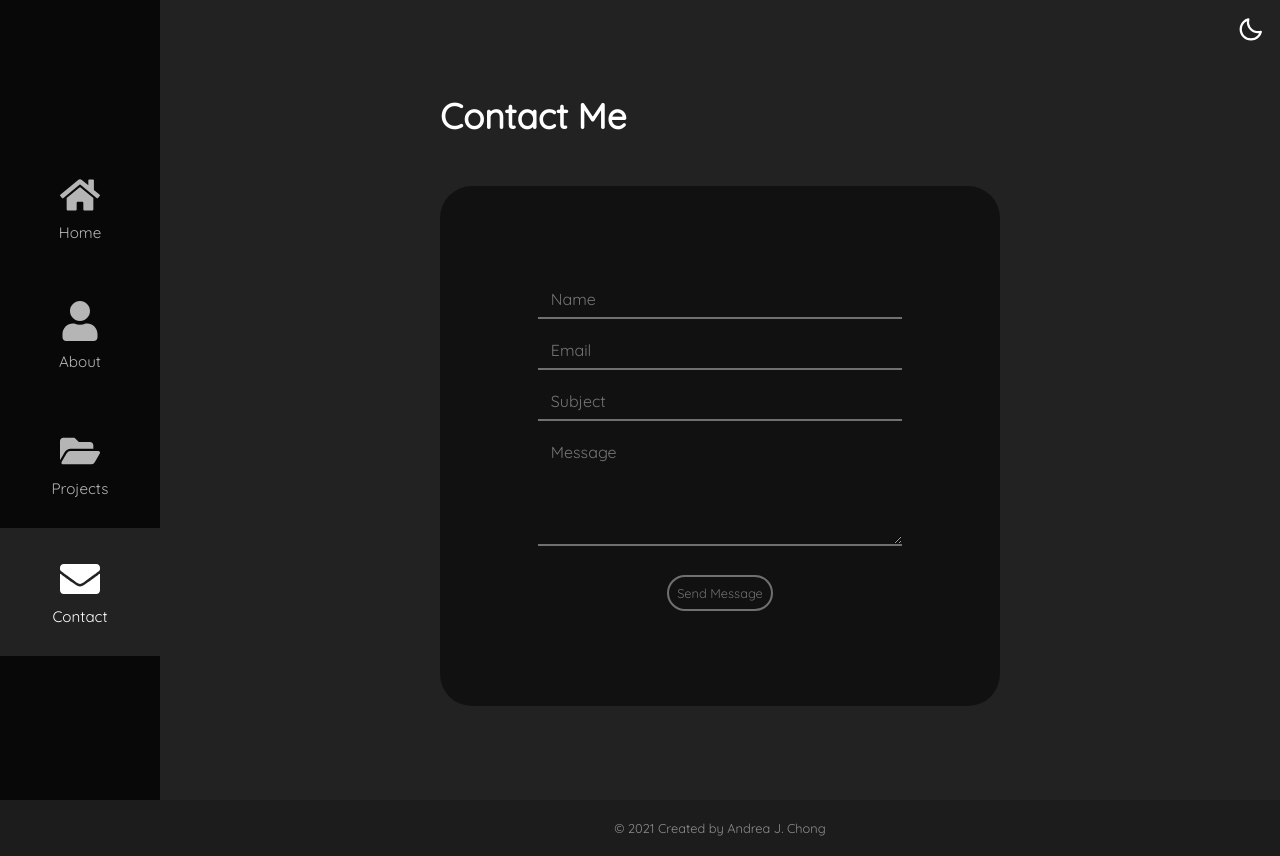
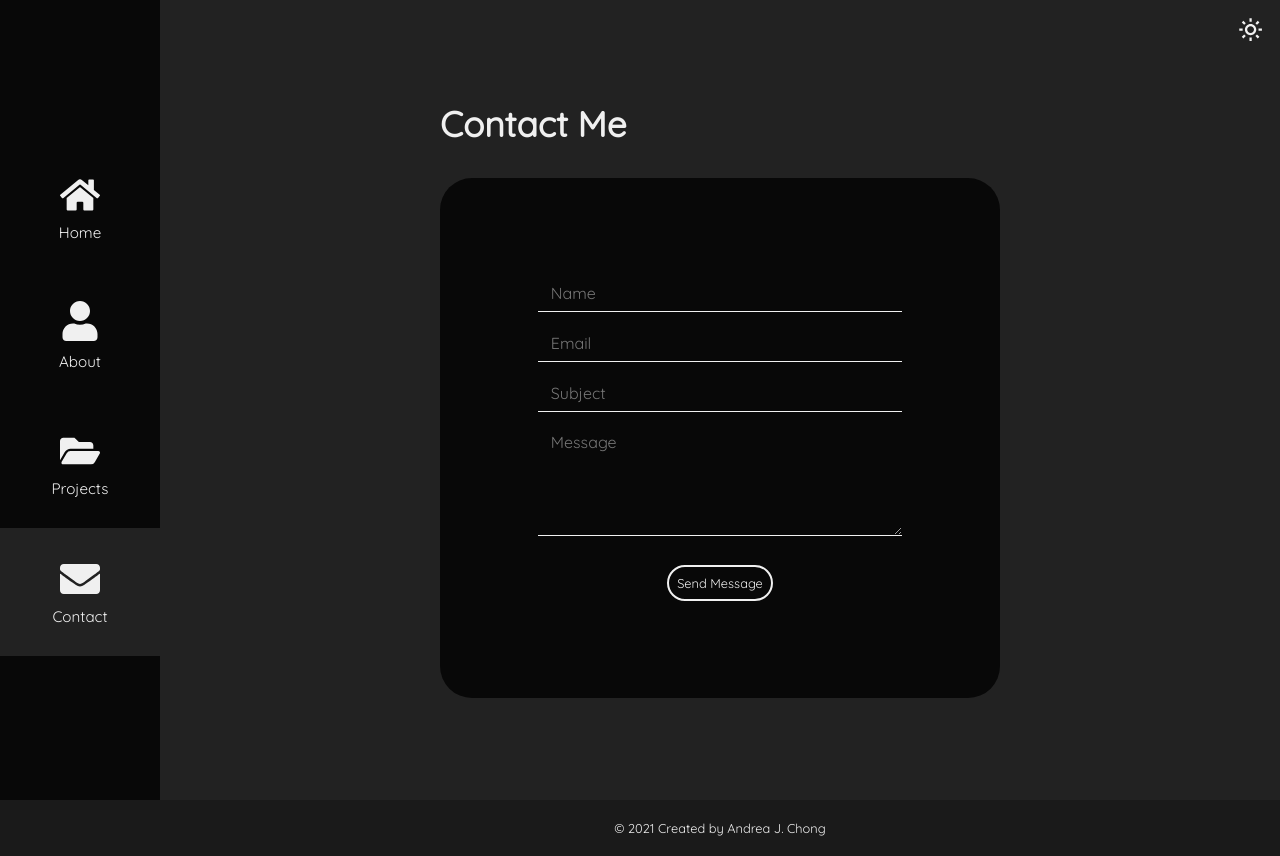
Before and after one commit to uhsandrea/my-portfolio, a React (Create React App) app: page /#/contact in a window 1280 px wide. Built offline with nearby package versions, Linux system fonts and the light colour scheme; no server answers.

Commit message:
Update Theme

```diff
--- a/src/App.js
+++ b/src/App.js
@@ -5,7 +5,7 @@ import Home from './components/Home';
 import About from './components/About';
 import Projects from './components/Projects';
 import Contact from './components/Contact';
-import Mode from './components/Mode';
+import Theme from './components/Theme';
 import Footer from './components/Footer';
 
 function App() {
@@ -18,7 +18,7 @@ function App() {
         <Route path="/projects" component={Projects} />
         <Route path="/contact" component={Contact} />
         <Footer />
-        <Mode />
+        <Theme />
       </HashRouter>
     </div>
   );
--- a/src/App.scss
+++ b/src/App.scss
@@ -1,8 +1,25 @@
 @import url("https://fonts.googleapis.com/css2?family=Quicksand&display=swap");
 
-$main-bg: #222222;
-$nav-bg: #080808;
-$font-color: #ffffff;
+$light-dark: #222222;
+$strong-dark: #080808;
+$white: #f0f0f0;
+$dark-white: rgb(219, 219, 219);
+
+:root {
+  --main-bg: #{$light-dark};
+  --nav-bg: #{$strong-dark};
+  --font-color: #{$white};
+  --proj-font-color: #{$white};
+  --proj-btn-hover: #{$strong-dark};
+  --footer-bg: #{rgba($strong-dark, 0.3)};
+}
+
+.light {
+  --main-bg: #{$white};
+  --nav-bg: #{$dark-white};
+  --font-color: #{$strong-dark};
+  --footer-bg: #{rgba($dark-white, 0.45)};
+}
 
 @mixin flex-box($dir: row, $jc: center, $ai: center) {
   display: flex;
@@ -16,19 +33,20 @@ $font-color: #ffffff;
   margin: 0;
   box-sizing: border-box;
   font-family: "Quicksand", sans-serif;
+  transition: all 0.1s ease;
 }
 
 .App {
   width: 100vw;
-  background-color: $main-bg;
-  color: $font-color;
+  background-color: var(--main-bg);
+  color: var(--font-color);
 }
 
 //Nav Bar
 .nav-bar {
   width: 10rem;
   height: 100vh;
-  background-color: $nav-bg;
+  background-color: var(--nav-bg);
   @include flex-box(column);
   list-style: none;
   position: fixed;
@@ -40,9 +58,9 @@ $font-color: #ffffff;
 
     .nav__link {
       text-decoration: none;
-      color: rgba($font-color, 0.7);
       height: 100%;
       @include flex-box(column);
+      color: inherit;
 
       &:visited {
         color: inherit;
@@ -63,8 +81,8 @@ $font-color: #ffffff;
     }
 
     .active {
-      background-color: $main-bg;
-      color: $font-color;
+      background-color: var(--main-bg);
+      color: var(--font-color);
     }
   }
 }
@@ -102,7 +120,7 @@ section {
         font-size: 0.9rem;
         color: inherit;
         border-radius: 1.5rem;
-        border: solid 2px $font-color;
+        border: solid 2px var(--font-color);
         text-decoration: none;
         display: inline-block;
         transition: background-color 0.5s, color 0.5s;
@@ -112,8 +130,8 @@ section {
         }
 
         &:hover {
-          background-color: $font-color;
-          color: $nav-bg;
+          background-color: var(--font-color);
+          color: var(--nav-bg);
         }
       }
     }
@@ -149,8 +167,8 @@ section {
 
     ul li {
       display: inline-block;
-      background-color: rgb(228, 228, 228);
-      color: $nav-bg;
+      background-color: var(--font-color);
+      color: var(--nav-bg);
       font-size: 0.95rem;
       padding: 0.4rem;
       border-radius: 0.7rem;
@@ -182,6 +200,7 @@ section {
 
       .project__preview {
         position: relative;
+        color: var(--proj-font-color);
 
         img {
           width: 25rem;
@@ -205,7 +224,7 @@ section {
           a {
             display: inline-block;
             text-decoration: none;
-            border: 2px solid $font-color;
+            border: 2px solid var(--proj-font-color);
             border-radius: 1.5rem;
             width: 4.3rem;
             padding: 0.3rem 0;
@@ -220,8 +239,8 @@ section {
             }
 
             &:hover {
-              background-color: $font-color;
-              color: $nav-bg;
+              background-color: var(--proj-font-color);
+              color: var(--proj-btn-hover);
             }
           }
         }
@@ -229,7 +248,7 @@ section {
         &:hover {
           img {
             transition: 0.2s;
-            filter: brightness(13%);
+            filter: brightness(25%);
           }
 
           .project__preview--hover {
@@ -275,31 +294,30 @@ section {
 
   h1 {
     font-size: 2.2rem;
-    margin-bottom: 3rem;
+    margin-bottom: 2rem;
     width: 35rem;
   }
 
   .contact-form {
-    position: relative;
     width: 35rem;
     height: 65%;
     @include flex-box(column);
-    background-color: rgba(0, 0, 0, 0.5);
+    background-color: var(--nav-bg);
     border-radius: 2rem;
 
     .input {
       background-color: transparent;
       width: 65%;
-      color: $font-color;
+      color: var(--font-color);
       border: none;
-      border-bottom: 2px solid rgba($font-color, 0.4);
+      border-bottom: 1px solid var(--font-color);
       margin-bottom: 0.8rem;
       padding: 0.5rem 0.8rem;
       outline: none;
       font-size: 1rem;
 
       &:focus {
-        border-bottom: 1px solid $font-color;
+        border-bottom: 2px solid var(--font-color);
       }
     }
 
@@ -311,16 +329,17 @@ section {
 
     .form__btn {
       background-color: transparent;
-      border: 2px solid rgba($font-color, 0.4);
+      border: 2px solid var(--font-color);
       border-radius: 1.5rem;
-      color: rgba($font-color, 0.4);
+      color: inherit;
       font-size: 0.8rem;
       padding: 0.5rem;
       transition: background-color 0.5s, color 0.5s;
+      cursor: pointer;
 
       &:hover {
-        background-color: rgba($font-color, 0.8);
-        color: black;
+        background-color: var(--font-color);
+        color: var(--nav-bg);
       }
     }
   }
@@ -330,21 +349,20 @@ section {
 footer {
   padding: 0 10rem 0 20rem;
   height: 3.5rem;
-  color: rgba($font-color, 0.5);
   font-size: 0.8rem;
   @include flex-box();
-  background-color: rgba($nav-bg, 0.22);
+  background-color: var(--footer-bg);
 }
 
 // Mode
-.mode {
+.theme {
   position: fixed;
   right: 1rem;
   top: 1rem;
   font-size: 1.7rem;
 
   &:hover {
-    font-size: 2rem;
+    transform: scale(1.4);
     cursor: pointer;
   }
 }
--- a/src/components/Mode.js
+++ /dev/null
@@ -1,22 +0,0 @@
-import React, { useState } from 'react';
-import { BiMoon, BiSun } from 'react-icons/bi';
-
-const Mode = () => {
-  const [dark, setMode] = useState(true);
-
-  const handleMode = () => {
-    if (dark) {
-      setMode(false);
-    } else {
-      setMode(true);
-    }
-  }
-
-  return (
-    <div className="mode" onClick={handleMode}>
-      {dark ? <BiMoon /> : <BiSun />}
-    </div>
-  );
-}
-
-export default Mode;
--- a/src/components/Projects.js
+++ b/src/components/Projects.js
@@ -19,7 +19,7 @@ const Projects = () => {
         {projects.map(project => {
           return <div key={project.id} className="projects__project">
             <div className="project__preview">
-              <img src={project.img} alt="img"/>
+              <img src={project.img} alt="img" />
               <div className="project__preview--hover">
                 <div className="project__description">{project.description}</div>
                 <div>
--- /dev/null
+++ b/src/components/Theme.js
@@ -0,0 +1,23 @@
+import React, { useState, useEffect } from 'react';
+import { BiMoon, BiSun } from 'react-icons/bi';
+
+const Theme = () => {
+  const [dark, setTheme] = useState(true);
+
+  useEffect(() => {
+    if (dark) {
+      document.querySelector(".App").classList.remove("light");
+    } else {
+      document.querySelector(".App").classList.add("light");
+    }
+  }, [dark]);
+
+
+  return (
+    <div className="theme" onClick={() => setTheme(!dark)}>
+      {dark ? <BiSun /> : <BiMoon />}
+    </div>
+  );
+}
+
+export default Theme;
```
